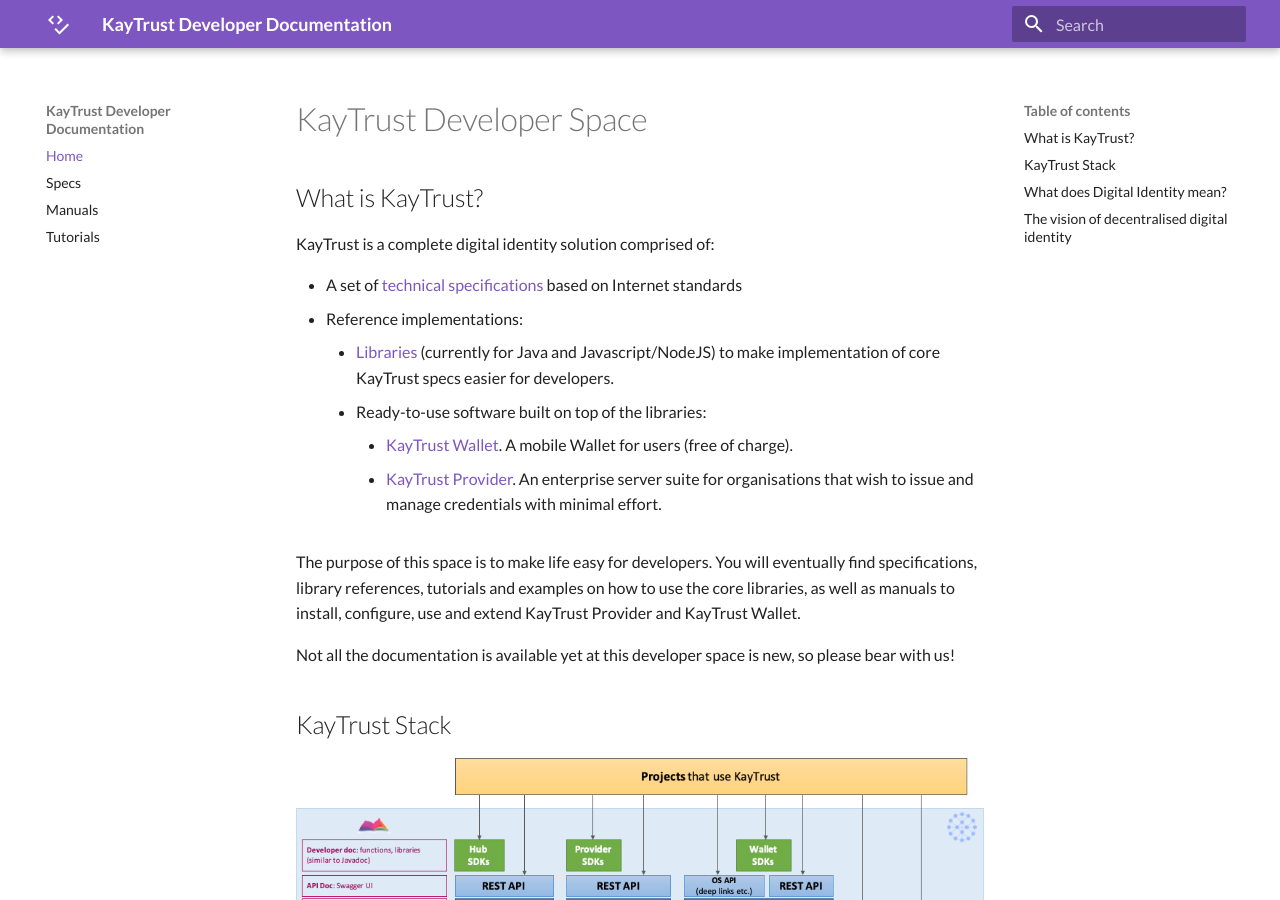
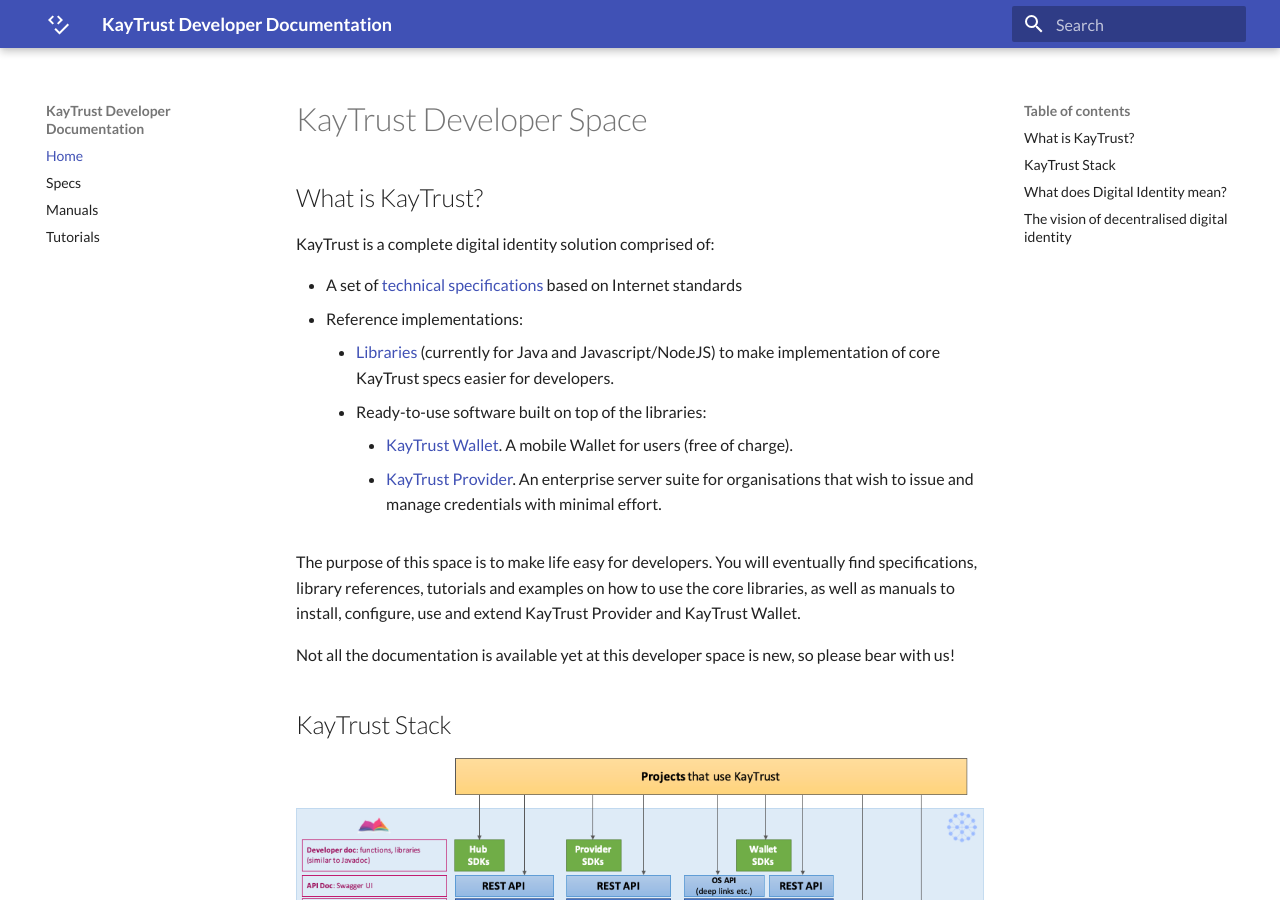
Before and after one commit to KayTrust/kaytrust.github.io, an MkDocs documentation site: the page built from docs/index.md, in a window 1280 px wide and 900 px high. Built offline with MkDocs 1.6.1 and Material for MkDocs 9.7.7, drawn with Linux system fonts in a browser that asks for light colours.

Commit message:
Change primary color to indigo

```diff
--- a/mkdocs.yml
+++ b/mkdocs.yml
@@ -6,7 +6,7 @@
     logo: material/code-tags-check
   name: material
   palette:
-    primary: deep purple
+    primary: indigo
   features:
     - navigation.instant
 nav:
```
